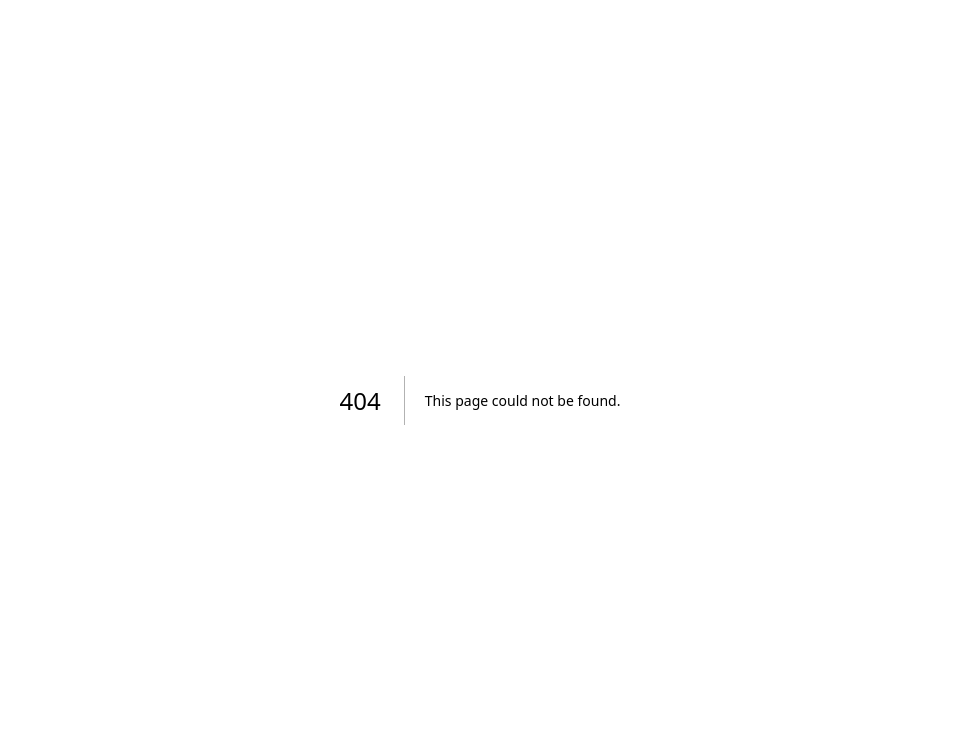
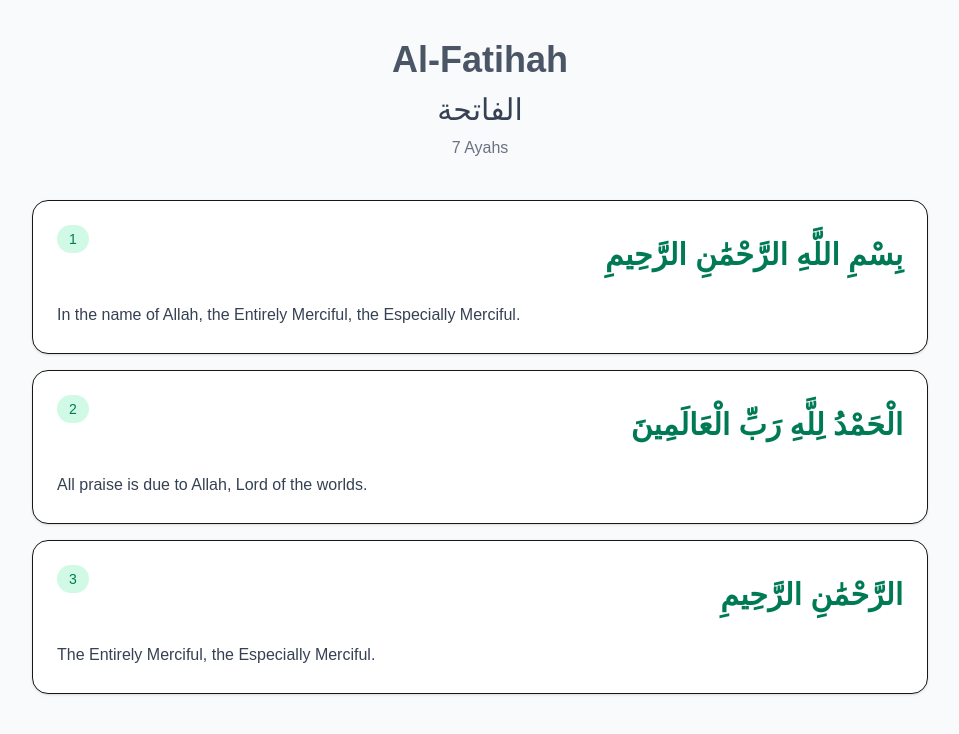
Before and after one commit to Mehedi107/quran-app, a Next.js app: page /surah/1 in a window 1280 px wide. Before the commit this address had no page. Shown: the top 734 px of the page, without its empty margins (160-1119 px from the left). Built offline with nearby package versions, Linux system fonts and the light colour scheme.

Commit message:
display individual surah with ayahs

```diff
--- /dev/null
+++ b/app/surah/[id]/page.tsx
@@ -0,0 +1,50 @@
+import surahs from "@/data/surahs.json";
+import verses from "@/data/verses.json";
+import VerseCard from "@/components/VerseCard";
+import { notFound } from "next/navigation";
+
+type Props = {
+  params: Promise<{
+    id: string;
+  }>;
+};
+
+export default async function SurahPage({ params }: Props) {
+  const { id } = await params;
+
+  const surah = surahs.find(
+    (item) => item.id === Number(id)
+  );
+
+  if (!surah) return notFound();
+
+  const ayahs = verses[id as keyof typeof verses] || [];
+
+  return (
+    <main className="min-h-screen bg-gray-50 px-4 py-10">
+      <div className="max-w-4xl mx-auto">
+
+        <div className="text-center mb-10">
+          <h1 className="text-4xl font-bold text-gray-600">
+            {surah.name_english}
+          </h1>
+
+          <p className="text-3xl text-gray-700 mt-3">
+            {surah.name_arabic}
+          </p>
+
+          <p className="text-gray-500 mt-2">
+            {surah.verses} Ayahs
+          </p>
+        </div>
+
+        <div className="space-y-4">
+          {ayahs.map((verse) => (
+            <VerseCard key={verse.id} verse={verse} />
+          ))}
+        </div>
+
+      </div>
+    </main>
+  );
+}
--- /dev/null
+++ b/components/VerseCard.tsx
@@ -0,0 +1,27 @@
+type Props = {
+  verse: {
+    id: number;
+    arabic: string;
+    translation: string;
+  };
+};
+
+export default function VerseCard({ verse }: Props) {
+  return (
+    <div className="bg-white rounded-2xl p-6 shadow-sm border space-y-4">
+      <div className="flex justify-between items-start gap-4">
+        <span className="text-sm bg-emerald-100 text-emerald-700 px-3 py-1 rounded-full">
+          {verse.id}
+        </span>
+
+        <p className="text-3xl text-emerald-700 leading-loose text-right flex-1 font-semibold">
+          {verse.arabic}
+        </p>
+      </div>
+
+      <p className="text-gray-700 leading-7">
+        {verse.translation}
+      </p>
+    </div>
+  );
+}
--- /dev/null
+++ b/data/verses.json
@@ -0,0 +1,31 @@
+{
+  "1": [
+    {
+      "id": 1,
+      "arabic": "بِسْمِ اللَّهِ الرَّحْمَٰنِ الرَّحِيمِ",
+      "translation": "In the name of Allah, the Entirely Merciful, the Especially Merciful."
+    },
+    {
+      "id": 2,
+      "arabic": "الْحَمْدُ لِلَّهِ رَبِّ الْعَالَمِينَ",
+      "translation": "All praise is due to Allah, Lord of the worlds."
+    },
+    {
+      "id": 3,
+      "arabic": "الرَّحْمَٰنِ الرَّحِيمِ",
+      "translation": "The Entirely Merciful, the Especially Merciful."
+    }
+  ],
+  "2": [
+    {
+      "id": 1,
+      "arabic": "الم",
+      "translation": "Alif, Lam, Meem."
+    },
+    {
+      "id": 2,
+      "arabic": "ذَٰلِكَ الْكِتَابُ لَا رَيْبَ ۛ فِيهِ",
+      "translation": "This is the Book about which there is no doubt."
+    }
+  ]
+}
```
